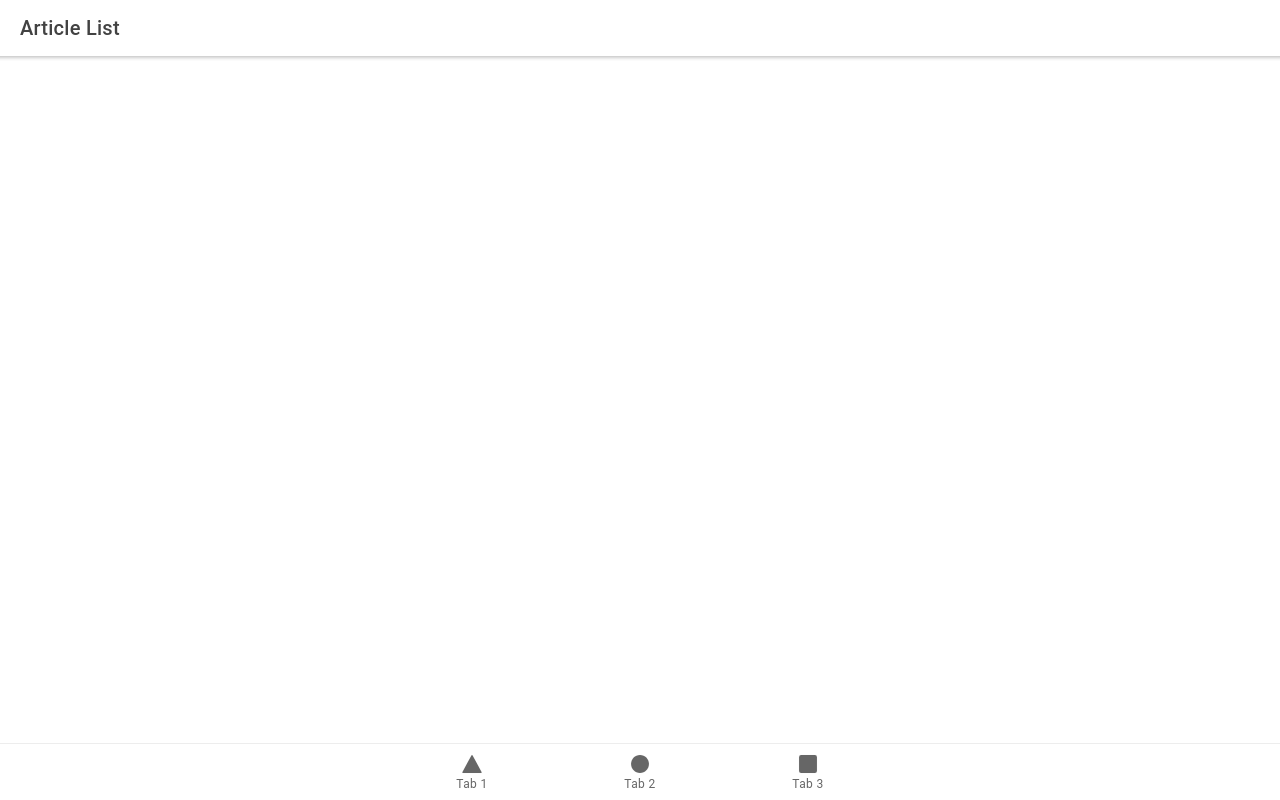
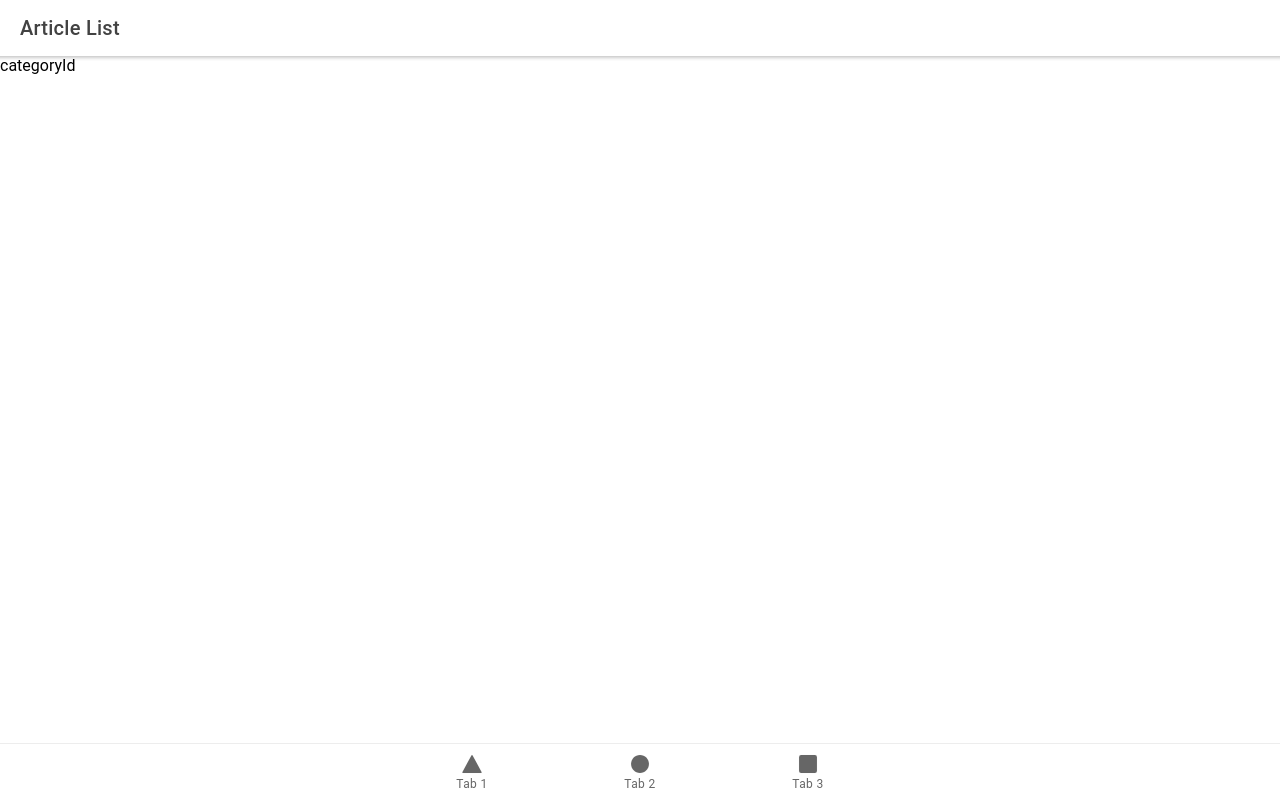
Before and after one commit to nbezzala/ionicReactApp, a React (Create React App) app: page /category/1 in a window 1280 px wide. Built offline with nearby package versions, Linux system fonts and the light colour scheme.

Commit message:
get category ID to the article list page

```diff
--- a/src/pages/ArticleList.tsx
+++ b/src/pages/ArticleList.tsx
@@ -1,10 +1,9 @@
-import { IonPage, IonHeader, IonToolbar, IonTitle } from '@ionic/react';
-import { useParams } from 'react-router';
+import { IonContent, IonPage, IonHeader, IonToolbar, IonTitle } from '@ionic/react';
+import { useParams } from 'react-router-dom';
 
 const ArticleList: React.FC = () => {
 
-  const { categoryId } = useParams();
-
+ const { categoryId } = useParams<{ categoryId: string}>();
 
   return(
     <IonPage>
@@ -13,6 +12,10 @@ const ArticleList: React.FC = () => {
           <IonTitle>Article List</IonTitle>
         </IonToolbar>
       </IonHeader>
+
+      <IonContent>
+        categoryId
+      </IonContent>
     </IonPage>
   );
 };
```
